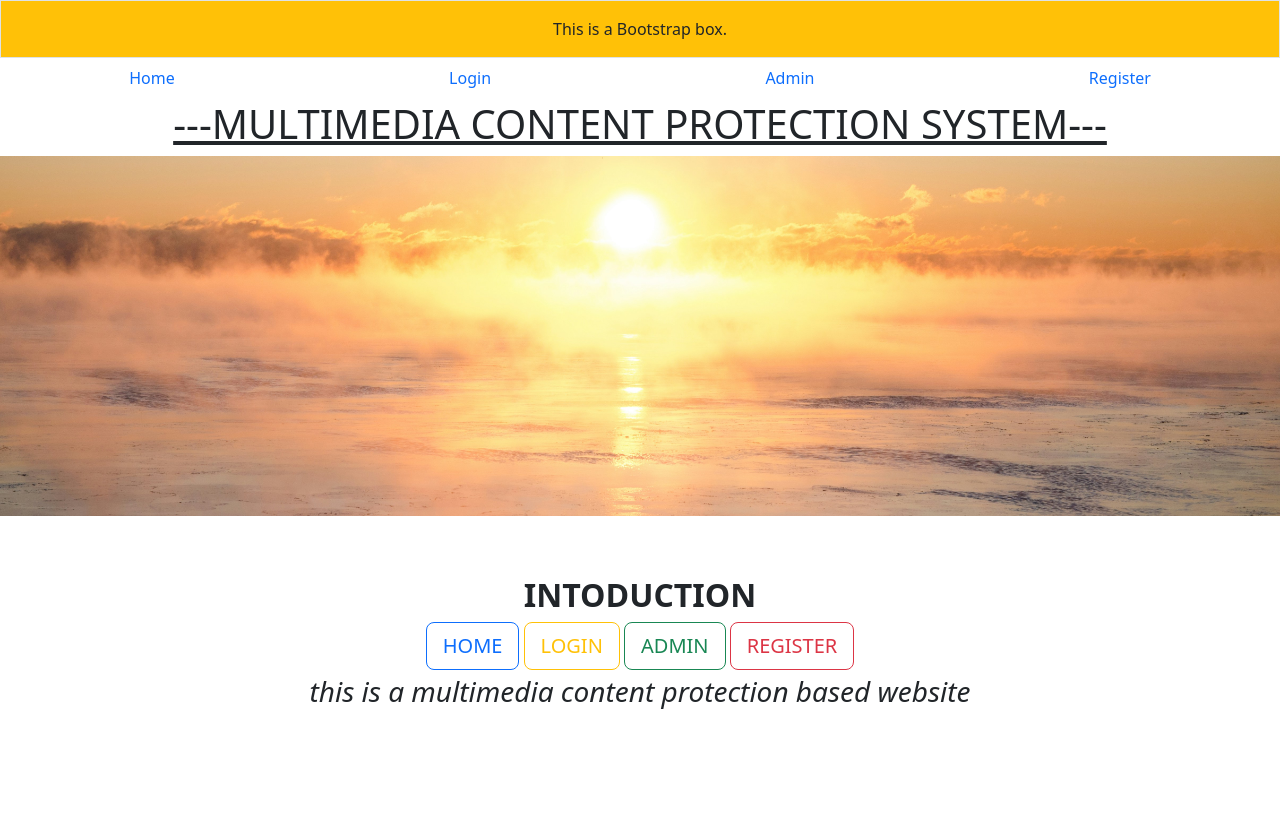
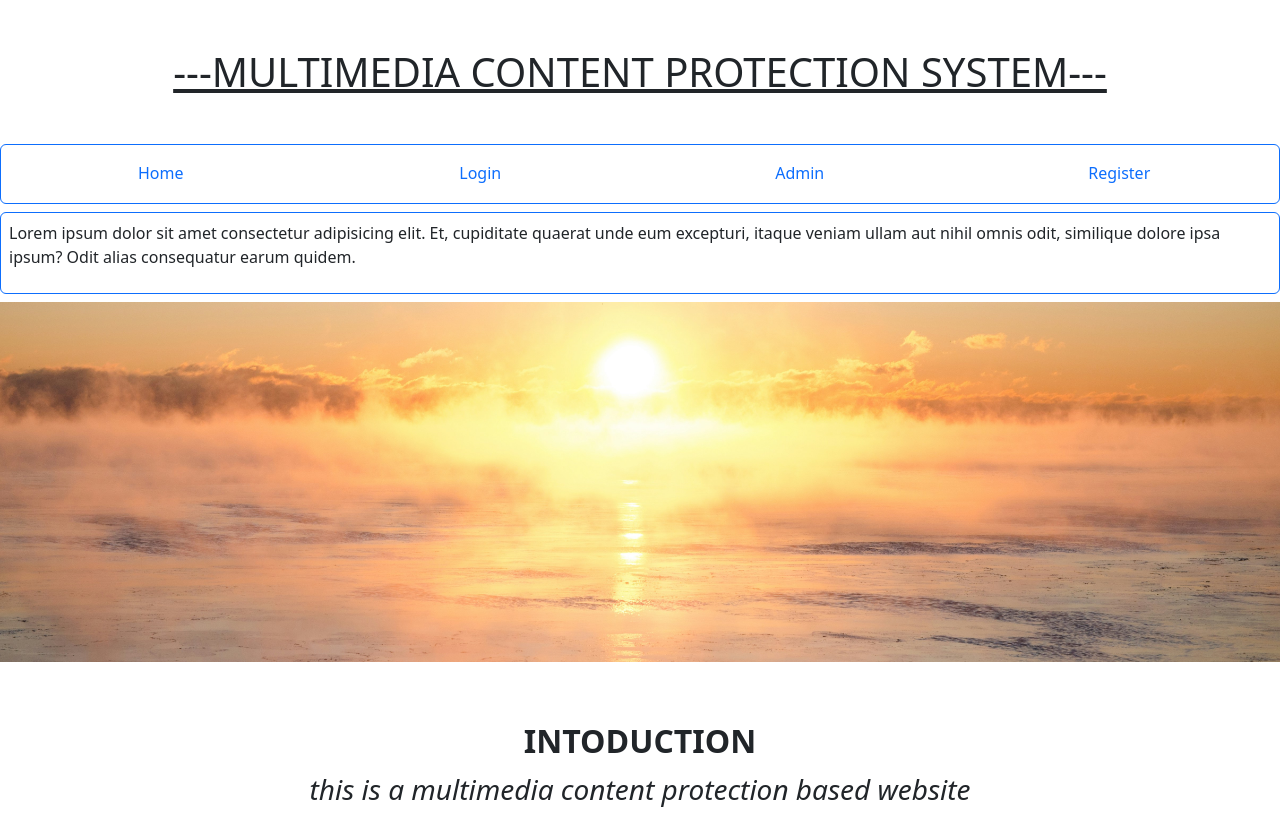
Before and after one commit to rupamsardar-01/Multimedia-Content-Website, a Flask app: page / in a window 1280 px wide. Before the commit the page ends 709 px from the top, so only its background shows below. Run offline with Flask 3, Linux system fonts and the light colour scheme.

Commit message:
added requirements

```diff
--- /dev/null
+++ b/requirements.txt
@@ -0,0 +1,2 @@
+Flask
+gunicorn
--- a/templates/home.html
+++ b/templates/home.html
@@ -19,30 +19,39 @@
 
     </head>
     <body>
-    <div class="border p-3 bg-warning text-center">
-        This is a Bootstrap box.
-    </div>
-    <ul class="nav nav-underline nav-fill">
-      <li class="nav-item">
-        <a class="nav-link" href="#">Home</a>
-      </li>
-      <li class="nav-item">
-        <a class="nav-link" href="#">Login</a>
-      </li>
-      <li class="nav-item">
-        <a class="nav-link" href="#">Admin</a>
-      </li>
-      <li class="nav-item">
-        <a class="nav-link" href="#">Register</a>
-      </li>
-    </ul>
+
       <div class="">
-      <h1 class="text-center mt-auto" >
+        <h1 class="text-center mt-5 mb-5" >
           <u>
             ---MULTIMEDIA CONTENT PROTECTION SYSTEM---
           </u>
 
         </h1>
+      <div>
+
+        <div class="border border-primary p-2 mb-2 rounded">
+        <ul class="nav nav-underline nav-justified ">
+        <li class="nav-item">
+          <a class="nav-link" aria-current="page" href="#">Home</a>
+        </li>
+        <li class="nav-item">
+          <a class="nav-link" aria-current="page" href="#">Login</a>
+        </li>
+        <li class="nav-item">
+          <a class="nav-link" aria-current="page" href="#">Admin</a>
+        </li>
+        <li class="nav-item">
+          <a class="nav-link" aria-current="page" href="#">Register</a>
+        </li>
+      </ul>
+       </div>
+      </div>
+        <div class="border border-primary p-2 mb-2 rounded">
+          <p>
+            Lorem ipsum dolor sit amet consectetur adipisicing elit. Et, cupiditate quaerat unde eum excepturi, itaque veniam ullam aut nihil omnis odit, similique dolore ipsa ipsum? Odit alias consequatur earum quidem.
+          </p>
+        </div>
+
       <div>
         <img id="banner" src="https://afe5d5b9-1637-4c35-a584-09ac24b7208b-00-p4cejjw6ysu7.sisko.replit.dev/static/banner-2.jpg" class="img-fluid">
       </div>
@@ -54,14 +63,7 @@
         </strong>
 
       </h2>
-    <div class="text-center">
 
-
-    <button type="button" class="btn btn-outline-primary btn-lg ">HOME</button>
-    <button type="button" class="btn btn-outline-warning btn-lg">LOGIN</button>
-    <button type="button" class="btn btn-outline-success btn-lg">ADMIN</button>
-    <button type="button" class="btn btn-outline-danger btn-lg">REGISTER</button>
-       </div>
       <p class="fst-italic fs-3 text-center" >
         this is a multimedia content protection based website
       </p>
```
Lines whose indentation alone changed are shown as unchanged.
